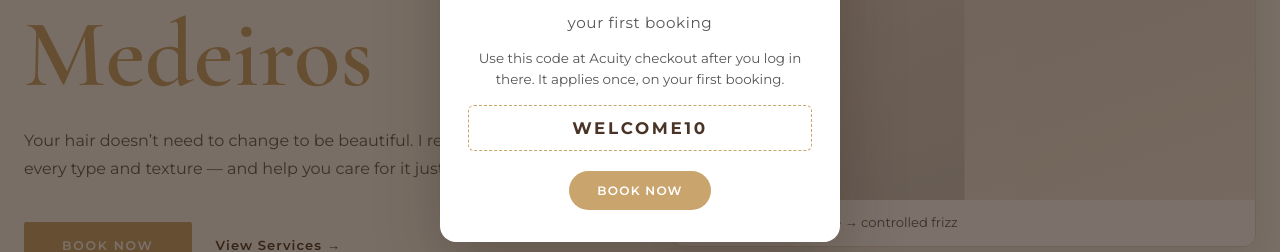
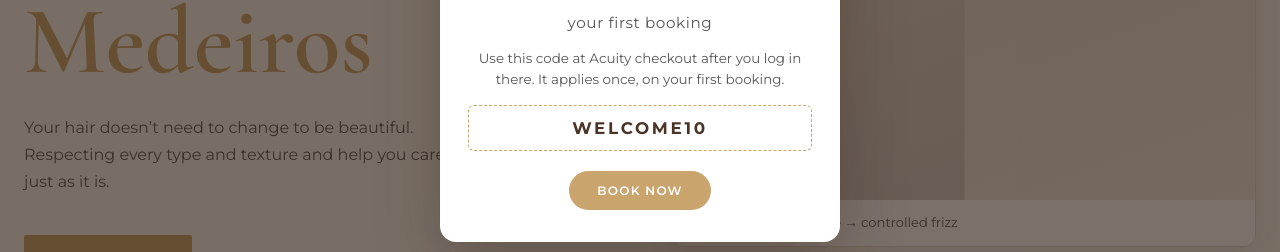
Before and after one commit to Marlon-do-RH/TM-Beauty, a React (Vite) app in the folder client/: page / in a window 1280 px wide. Shown: the part 365-617 px from the top of the page. Built offline with nearby package versions, Linux system fonts and the light colour scheme; no server answers.

Commit message:
Tweak the hero tagline wording
Use “Respecting” and drop the em dash so the line sounds less formal.

Co-authored-by: Marlon-do-RH <Marlon-do-RH@users.noreply.github.com>

```diff
--- a/client/src/i18n/translations.js
+++ b/client/src/i18n/translations.js
@@ -32,7 +32,7 @@ const translations = {
     // Home
     home: {
       heroEyebrow: 'Brazilian Hair Specialist · Melbourne',
-      heroTagline: 'Your hair doesn’t need to change to be beautiful. I respect every type and texture — and help you care for it just as it is.',
+      heroTagline: 'Your hair doesn’t need to change to be beautiful. Respecting every type and texture and help you care for it just as it is.',
       viewServices: 'View Services →',
       statsYears: 'Years of Experience',
       statsCountries: 'Countries',
```
